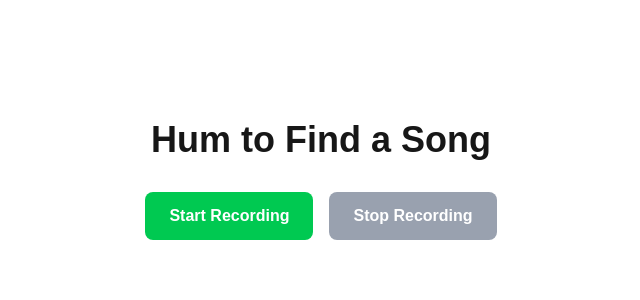
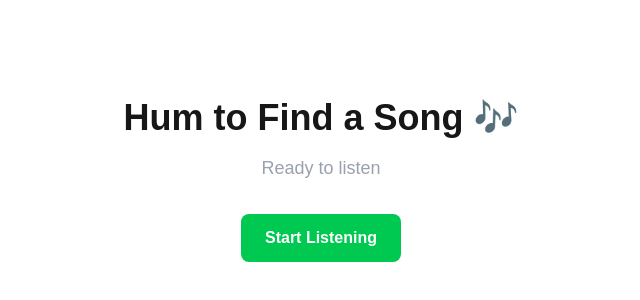
Before and after one commit to Roosevelttt/manpro, a Next.js app: page / in a window 1280 px wide. Shown: the part 220-520 px from the top of the page, without its empty margins (319-959 px from the left). Built offline with nearby package versions, Linux system fonts and the light colour scheme.

Commit message:
feat: auto show result

```diff
--- a/src/app/page.tsx
+++ b/src/app/page.tsx
@@ -2,35 +2,45 @@
 
 import { useState, useRef } from 'react';
 
+const RECORDING_INTERVAL_MS = 5000;
+const RECOGNITION_TIMEOUT_MS = 25000;
+
 export default function HomePage() {
   const [isRecording, setIsRecording] = useState(false);
-  const [result, setResult] = useState(null);
+  const [isRecognizing, setIsRecognizing] = useState(false);
+  const [result, setResult] = useState<any | null>(null);
   const [error, setError] = useState<string | null>(null);
+
   const mediaRecorderRef = useRef<MediaRecorder | null>(null);
-  const audioChunksRef = useRef<Blob[]>([]);
-  // const [isProcessing, setIsProcessing] = useState(false);
+  const streamRef = useRef<MediaStream | null>(null);
+  const timeoutRef = useRef<NodeJS.Timeout | null>(null);
 
   const handleStartRecording = async () => {
-    // reset prev state
     setResult(null);
     setError(null);
-    audioChunksRef.current = [];
+    setIsRecognizing(false);
 
     try {
       const stream = await navigator.mediaDevices.getUserMedia({ audio: true });
+      streamRef.current = stream;
       mediaRecorderRef.current = new MediaRecorder(stream);
 
       mediaRecorderRef.current.ondataavailable = (event) => {
-        audioChunksRef.current.push(event.data);
+        if (event.data.size > 0 && !result) {
+          recognizeSong(event.data);
+        }
       };
 
-      mediaRecorderRef.current.onstop = async () => {
-        const audioBlob = new Blob(audioChunksRef.current, { type: 'audio/wav' });
-        recognizeSong(audioBlob);
-      };
+      mediaRecorderRef.current.start(RECORDING_INTERVAL_MS);
+      setIsRecording(true);
 
-      mediaRecorderRef.current.start();
-      setIsRecording(true);
+      timeoutRef.current = setTimeout(() => {
+        if (mediaRecorderRef.current?.state === 'recording') {
+            setError("Couldn't find a match. Try humming more clearly in a quiet room.");
+            handleStopRecording();
+        }
+      }, RECOGNITION_TIMEOUT_MS);
+
     } catch (err) {
       console.error("Error accessing microphone:", err);
       setError("Microphone access denied. Please allow access in your browser settings.");
@@ -38,59 +48,79 @@ export default function HomePage() {
   };
 
   const handleStopRecording = () => {
-    if (mediaRecorderRef.current && isRecording) {
+    if (timeoutRef.current) {
+      clearTimeout(timeoutRef.current);
+      timeoutRef.current = null;
+    }
+
+    if (mediaRecorderRef.current && mediaRecorderRef.current.state === "recording") {
       mediaRecorderRef.current.stop();
-      setIsRecording(false);
     }
+    if (streamRef.current) {
+      streamRef.current.getTracks().forEach(track => track.stop());
+    }
+    setIsRecording(false);
+    setIsRecognizing(false);
   };
 
   const recognizeSong = async (audioBlob: Blob) => {
+    if (isRecognizing || result) return;
+
+    setIsRecognizing(true);
     const formData = new FormData();
     formData.append('sample', audioBlob, 'recording.wav');
 
     try {
-      const response = await fetch('/api/recognize', {
-        method: 'POST',
-        body: formData,
-      });
+      const response = await fetch('/api/recognize', { method: 'POST', body: formData });
+      const data = await response.json();
 
-      const data = await response.json();
       if (response.ok) {
         setResult(data);
+        handleStopRecording();
       } else {
-        setError(data.error || 'Failed to recognize song.');
+        console.log("No result in this chunk, waiting for the next one...");
       }
     } catch (err) {
       console.error("Recognition error:", err);
       setError('An error occurred during recognition.');
+      handleStopRecording(); // stop on crit error
+    } finally {
+      setIsRecognizing(false);
     }
   };
 
+  const getStatusText = () => {
+    if (error) return "";
+    if (isRecording) {
+      return isRecognizing ? "Analyzing hum..." : "Listening... Keep humming!";
+    }
+    if (result) return "Result found!";
+    return "Ready to listen";
+  }
+
   return (
-    <main className="flex min-h-screen flex-col items-center justify-center p-24">
-      <h1 className="text-4xl font-bold mb-8">Hum to Find a Song</h1>
+    <main className="flex min-h-screen flex-col items-center justify-center p-24 text-center">
+      <h1 className="text-4xl font-bold mb-4">Hum to Find a Song 🎶</h1>
+      <p className={`text-lg mb-8 text-gray-400 ${isRecording && 'animate-pulse'}`}>
+        {getStatusText()}
+      </p>
 
       <div className="flex gap-4">
-        <button
-          onClick={handleStartRecording}
-          disabled={isRecording}
-          className="px-6 py-3 bg-green-500 text-white font-semibold rounded-lg disabled:bg-gray-400"
-        >
-          Start Recording
-        </button>
-        <button
-          onClick={handleStopRecording}
-          disabled={!isRecording}
-          className="px-6 py-3 bg-red-500 text-white font-semibold rounded-lg disabled:bg-gray-400"
-        >
-          Stop Recording
-        </button>
+        {!isRecording ? (
+          <button onClick={handleStartRecording} className="px-6 py-3 bg-green-500 text-white font-semibold rounded-lg">
+            Start Listening
+          </button>
+        ) : (
+          <button onClick={handleStopRecording} className="px-6 py-3 bg-red-500 text-white font-semibold rounded-lg">
+            Stop
+          </button>
+        )}
       </div>
-
       {result && (
-        <div className="mt-8 p-4 bg-gray-100 rounded-lg text-black">
-          <h2 className="text-2xl font-bold">Result:</h2>
-          <pre>{JSON.stringify(result, null, 2)}</pre>
+        <div className="mt-8 p-6 bg-gray-800 rounded-lg text-left w-full max-w-md">
+          <h2 className="text-2xl font-bold mb-2">{result.title}</h2>
+          <p className="text-lg text-gray-300">by {result.artists.map((artist: any) => artist.name).join(', ')}</p>
+          <p className="text-md text-gray-400">Album: {result.album.name}</p>
         </div>
       )}
       {error && <p className="mt-4 text-red-500">{error}</p>}
```
